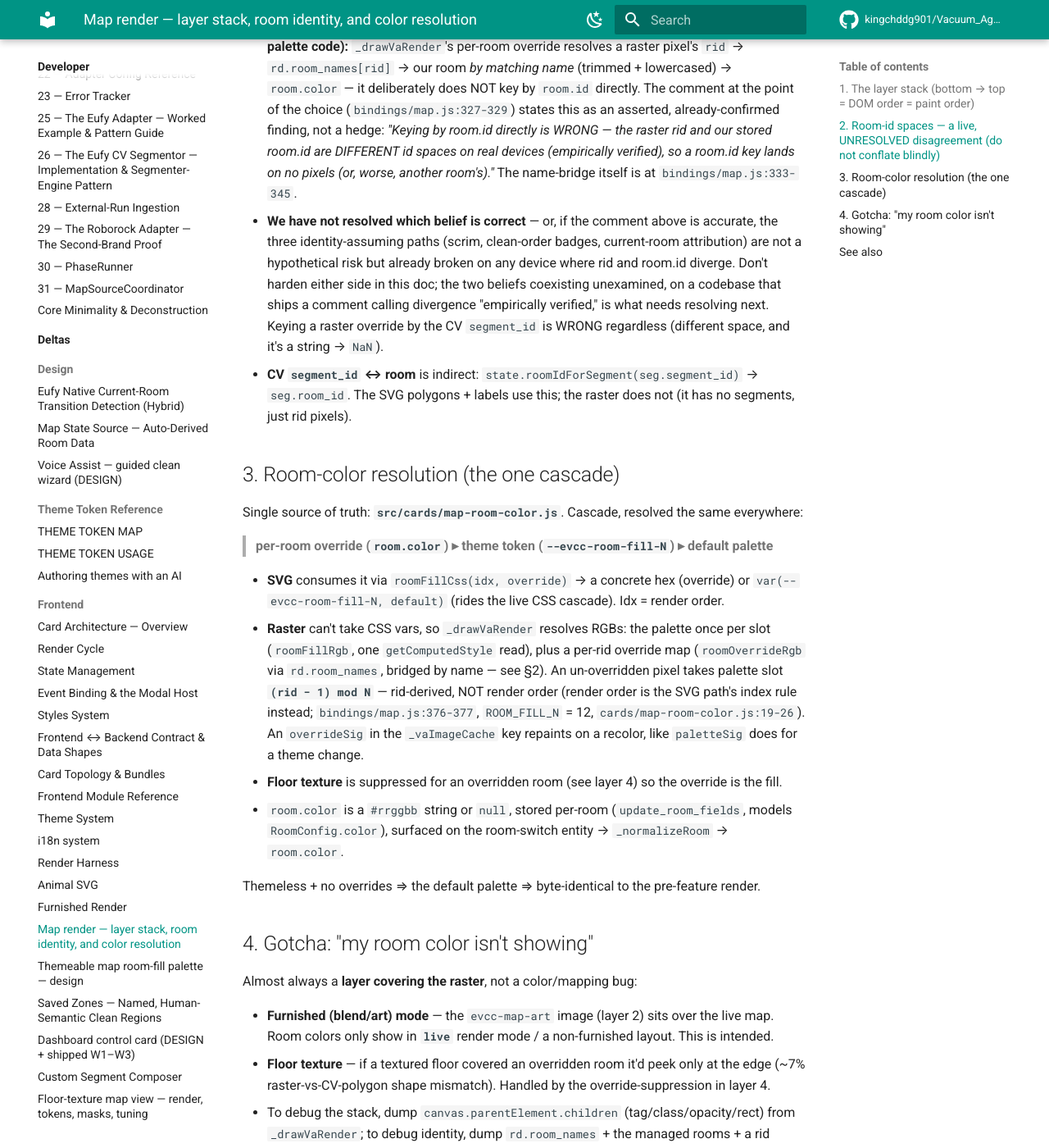
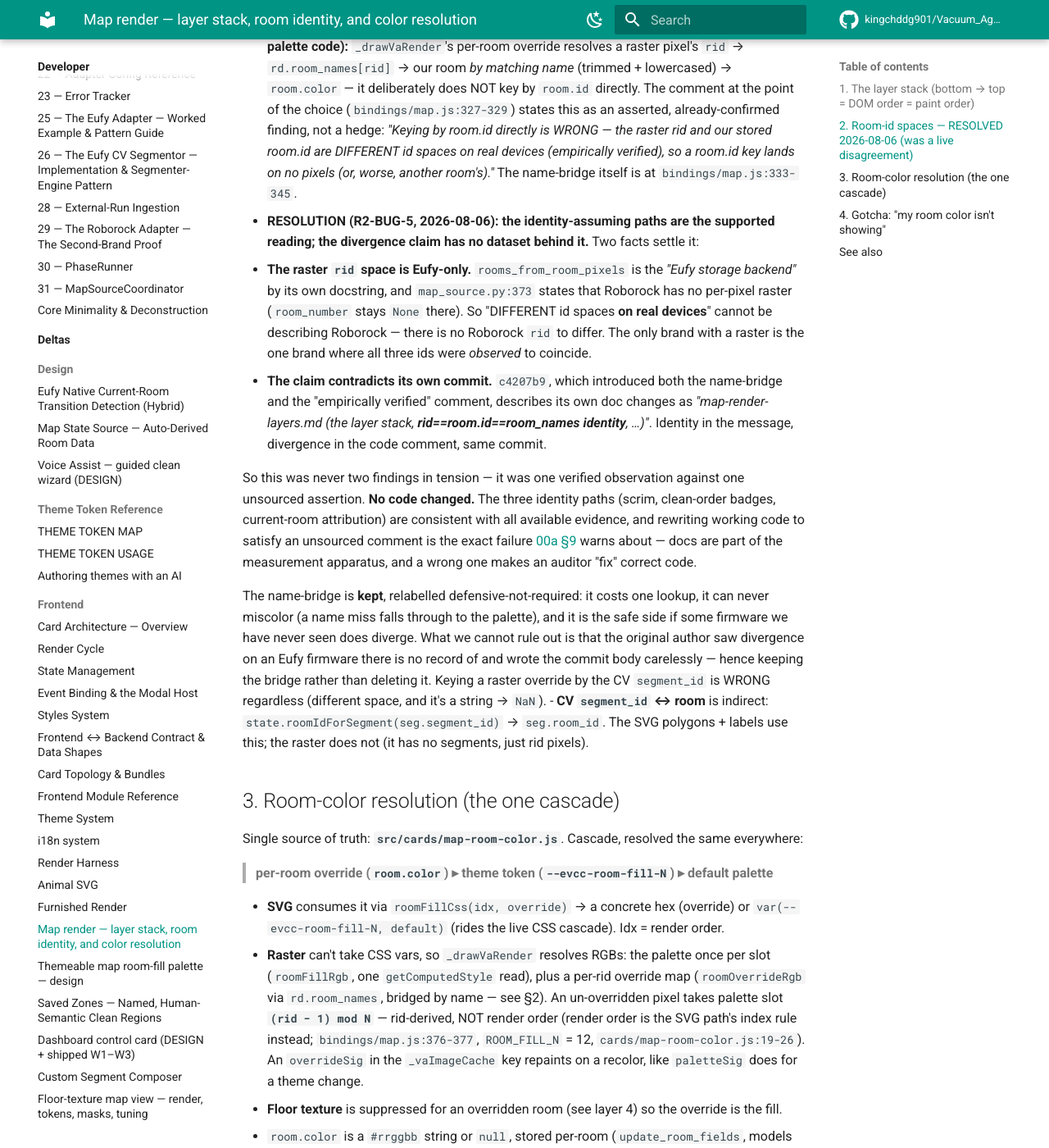
Before and after one commit to kingchddg901/Vacuum_Agent, an MkDocs documentation site: the page built from docs/dev/frontend/map-render-layers.md, in a window 1280 px wide and 1400 px high, scrolled down 2487 px. Shown: the whole window at 82% size. Built offline with MkDocs 1.6.1 and Material for MkDocs 9.7.7, drawn with Linux system fonts in a browser that asks for light colours; comment, search, counter and statistics services are not loaded; some of the changed text lies outside the part shown.

Commit message:
docs(map): R2-BUG-5 resolved -- the divergence claim has no dataset; no code changed
The layer-stack doc had this documented thoroughly and deliberately refused to pick
a side ("a live, UNRESOLVED disagreement... don't harden either side in this doc").
That was the right call at the time. It resolves cleanly now, and not by picking the
braver option -- one of the two "empirical" claims turns out not to be empirical.

Two facts settle it.

The raster rid space is EUFY-ONLY. rooms_from_room_pixels is the "Eufy storage
backend" by its own docstring, and map_source.py:373 states Roborock has no
per-pixel raster (room_number stays None there). So the comment's "DIFFERENT id
spaces on real devices" cannot have been describing Roborock -- there is no
Roborock rid to differ from anything. The only brand that HAS a raster is the one
brand where all three ids were observed to coincide (Alfred: Kitchen=5, Office=9,
Dining=8, Entryway=6).

And the claim contradicts its own commit. c4207b9 introduced both the name-bridge
and the "empirically verified" comment, and describes its own doc change as
"map-render-layers.md (the layer stack, rid==room.id==room_names identity, ...)".
Identity in the message, divergence in the comment, same commit, same day.

So this was never two findings in tension -- one verified observation against one
unsourced assertion.

NO CODE CHANGED, on purpose. The three identity-assuming paths (selection scrim,
clean-order badges, current-room attribution) are consistent with every piece of
evidence we have, and rewriting working code to satisfy an unsourced comment is
exactly the failure 00a section 9 names: the documentation is part of the
measurement apparatus, and a wrong one makes an auditor "fix" correct code.

The name-bridge is KEPT and relabelled defensive-not-required: one Map lookup, a
name miss falls through to the palette so it can never miscolor, and it is the safe
side of the bet. What cannot be ruled out is that the original author saw divergence
on an Eufy firmware there is no record of and wrote the commit body carelessly --
which is the reason to keep the bridge rather than delete it, and the reason the
warning stays, just an accurate one.

Verified: check:styles OK, mkdocs build --strict green (7.5s, the new 00a
cross-reference resolves). FS-3/FS-4/LCF-2 remain red from the concurrent session's
in-flight FONT_SUPPORT work, unrelated and proven pre-existing.

Co-Authored-By: Claude Opus 5 <noreply@anthropic.com>

```diff
--- a/docs/dev/frontend/map-render-layers.md
+++ b/docs/dev/frontend/map-render-layers.md
@@ -46,7 +46,7 @@ Inside `.evcc-map-content-rotator`, in order (later paints ON TOP; most rely on
 opaque above it (furnished art, floor texture) will hide a raster recolor. The SVG room polygons
 do NOT provide the fill — they're transparent except as a selection tint.
 
-## 2. Room-id spaces — a live, UNRESOLVED disagreement (do not conflate blindly)
+## 2. Room-id spaces — RESOLVED 2026-08-06 (was a live disagreement)
 
 | id | Where | What it is |
 |---|---|---|
@@ -55,10 +55,10 @@ do NOT provide the fill — they're transparent except as a selection tint.
 | **`room_names[rid]`** | render payload `{str(rid): name}` (`map_source.py`) | device's per-rid name |
 | **CV `segment_id`** | `"segment_N"` (area-ranked) from the CV segmenter | a **separate** id space |
 
-**The codebase disagrees with itself about whether raster `rid` and managed `room.id` are the
-same number.** Verified on Alfred all three (rid / `room.id` / `room_names` key) coincided
-(Kitchen=5, Office=9, Dining=8, Entryway=6) — the one concrete dataset behind this doc. But two
-different generations of code encode two different beliefs about whether that's a *guarantee*:
+The codebase used to disagree with itself about whether raster `rid` and managed `room.id` are
+the same number. Verified on Alfred all three (rid / `room.id` / `room_names` key) coincided
+(Kitchen=5, Office=9, Dining=8, Entryway=6) — the one concrete dataset behind this doc. Two
+different generations of code encoded two different beliefs about whether that's a *guarantee*:
 
 - **Treats them as the SAME number, no bridging (older, load-bearing feature code):**
   - `_bindSelectionScrim` builds `selected = new Set(rooms.filter(r => r.enabled).map(r =>
@@ -80,13 +80,31 @@ different generations of code encode two different beliefs about whether that's
   hedge: *"Keying by room.id directly is WRONG — the raster rid and our stored room.id are
   DIFFERENT id spaces on real devices (empirically verified), so a room.id key lands on no
   pixels (or, worse, another room's)."* The name-bridge itself is at `bindings/map.js:333-345`.
-- **We have not resolved which belief is correct** — or, if the comment above is accurate, the
-  three identity-assuming paths (scrim, clean-order badges, current-room attribution) are not a
-  hypothetical risk but already broken on any device where rid and room.id diverge. Don't harden
-  either side in this doc; the two beliefs coexisting unexamined, on a codebase that ships a
-  comment calling divergence "empirically verified," is what needs resolving next. Keying a
-  raster override by the CV `segment_id` is WRONG regardless (different space, and it's a
-  string → `NaN`).
+- **RESOLUTION (R2-BUG-5, 2026-08-06): the identity-assuming paths are the supported reading;
+  the divergence claim has no dataset behind it.** Two facts settle it:
+  1. **The raster `rid` space is Eufy-only.** `rooms_from_room_pixels` is the *"Eufy storage
+     backend"* by its own docstring, and `map_source.py:373` states that Roborock has no
+     per-pixel raster (`room_number` stays `None` there). So "DIFFERENT id spaces **on real
+     devices**" cannot be describing Roborock — there is no Roborock `rid` to differ. The only
+     brand with a raster is the one brand where all three ids were *observed* to coincide.
+  2. **The claim contradicts its own commit.** `c4207b9`, which introduced both the name-bridge
+     and the "empirically verified" comment, describes its own doc changes as
+     *"map-render-layers.md (the layer stack, **rid==room.id==room_names identity**, …)"*.
+     Identity in the message, divergence in the code comment, same commit.
+
+  So this was never two findings in tension — it was one verified observation against one
+  unsourced assertion. **No code changed.** The three identity paths (scrim, clean-order badges,
+  current-room attribution) are consistent with all available evidence, and rewriting working
+  code to satisfy an unsourced comment is the exact failure
+  [00a §9](../00a-documentation-epoch-lifecycle.md) warns about — docs are part of the
+  measurement apparatus, and a wrong one makes an auditor "fix" correct code.
+
+  The name-bridge is **kept**, relabelled defensive-not-required: it costs one lookup, it can
+  never miscolor (a name miss falls through to the palette), and it is the safe side if some
+  firmware we have never seen does diverge. What we cannot rule out is that the original author
+  saw divergence on an Eufy firmware there is no record of and wrote the commit body carelessly —
+  hence keeping the bridge rather than deleting it. Keying a raster override by the CV
+  `segment_id` is WRONG regardless (different space, and it's a string → `NaN`).
 - **CV `segment_id` ↔ room** is indirect: `state.roomIdForSegment(seg.segment_id)` → `seg.room_id`.
   The SVG polygons + labels use this; the raster does not (it has no segments, just rid pixels).
 
```
Also changed, not shown: .claude/notes/synthesis/DOC-PASS-TRIAGE.md (+13 -1 lines), 1 other file.
